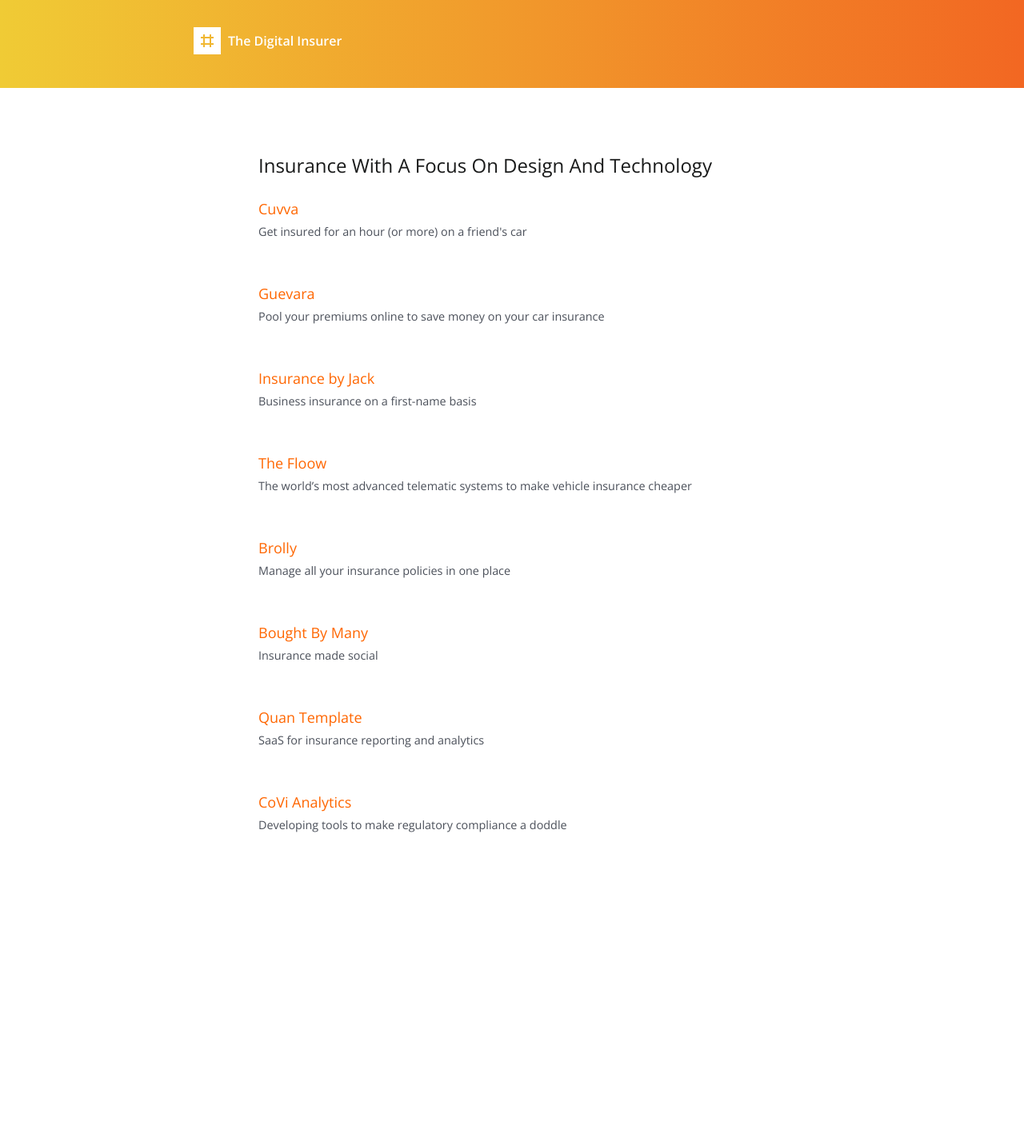
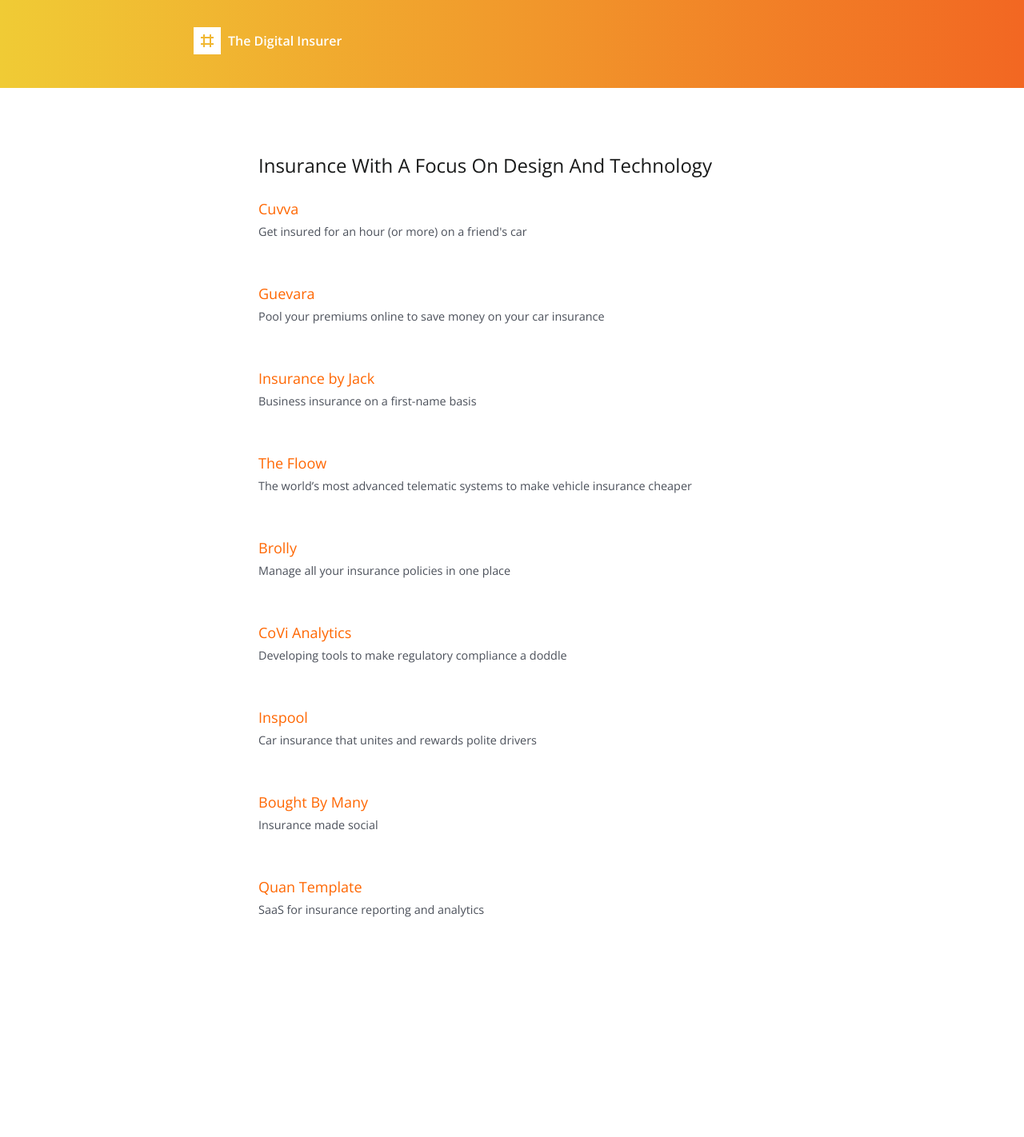
Before and after one commit to ashleybaxter/thedigitalinsurer, a Jekyll site: the page built from index.html, in a window 1280 px wide. Shown: the whole page at 80% size. Built offline with Jekyll 4.4.1, drawn with Linux system fonts in a browser that asks for light colours; before the commit the page ends 1316 px from its top, so only the background shows below that.

Commit message:
Added Inspool to companies

```diff
--- a/_data/companies.yml
+++ b/_data/companies.yml
@@ -21,6 +21,14 @@
   url: https://www.heybrolly.com/
   tagline: Manage all your insurance policies in one place
 
+- name: CoVi Analytics
+  url: http://www.covianalytics.com/
+  tagline: Developing tools to make regulatory compliance a doddle
+
+- name: Inspool
+  url: http://inspool.com/
+  tagline: Car insurance that unites and rewards polite drivers
+
 - name: Bought By Many
   url: https://boughtbymany.com/
   tagline: Insurance made social
@@ -28,7 +36,3 @@
 - name: Quan Template
   url: https://www.quantemplate.com/
   tagline: SaaS for insurance reporting and analytics
-
-- name: CoVi Analytics
-  url: http://www.covianalytics.com/
-  tagline: Developing tools to make regulatory compliance a doddle
```
